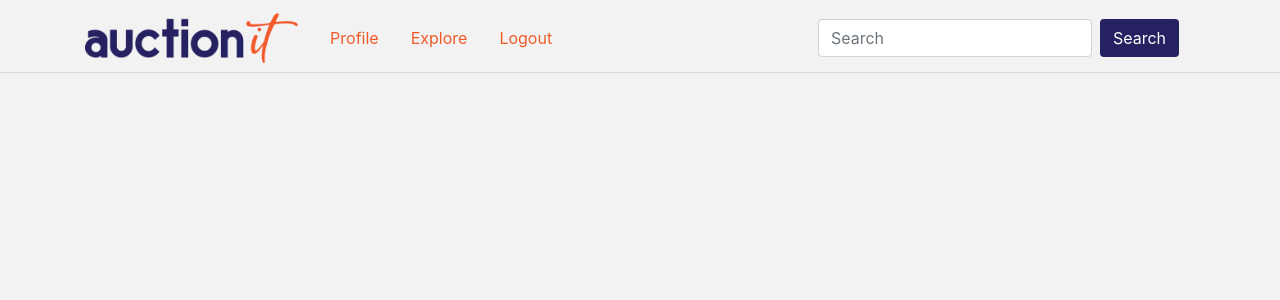
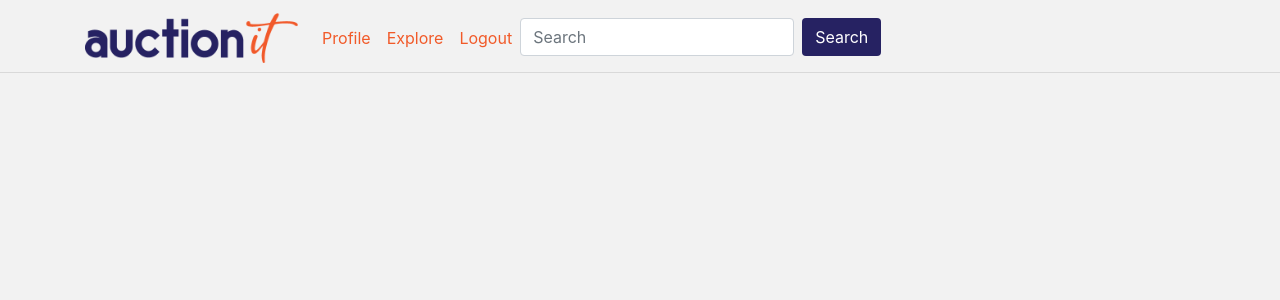
Before and after one commit to stuhops/AuctionIt, a Django app: template templates/navbar.html in a window 1280 px wide. Shown: the top 300 px of the page. Run offline with Django 3.2, Linux system fonts and the light colour scheme; the template is opened without the code that fills it, so the values that code supplies are empty; some libraries are stand-ins or nearby versions.

Commit message:
Put everythin into a list item

```diff
--- a/templates/navbar.html
+++ b/templates/navbar.html
@@ -14,10 +14,18 @@
             </button>
             <div class="collapse navbar-collapse" id="collapsibleNavbar">
                 <!-- Right aligned -->
-                <a class="nav nav-items nav-link" href="{% url 'auctions:profile' %}" >Profile</a>
-                <a class="nav nav-items nav-link" href="{% url 'auctions:explore' %}">Explore</a>
-                <a class="nav nav-items nav-link" href="{% url 'logout' %}" >Logout</a>
+                <ul class="navbar-nav">
+                    <li class="nav-item">
+                        <a class="nav-link" href="{% url 'auctions:profile' %}" >Profile</a>
+                    </li>
+                    <li class="nav-item">
+                        <a class="nav-link" href="{% url 'auctions:explore' %}">Explore</a>
+                    </li>
+                    <li class="nav-item">
+                        <a class="nav-link" href="{% url 'logout' %}" >Logout</a>
+                    </li>
 
+                    <li class="nav-item">
                         <!-- Left aligned -->
                         <!-- TODO: Add a search component -->
                         <form class="form-inline ml-auto" method="post" action="{% url 'auctions:explore' %}">
@@ -25,6 +33,8 @@
                             <input class="form-control mr-sm-2" type="text" placeholder="Search">
                             <button class="btn active" type="submit">Search</button>
                         </form>
+                    </li>
+                </ul>
             </div>
         </nav>
     </div>
```
Lines whose indentation alone changed are shown as unchanged.
